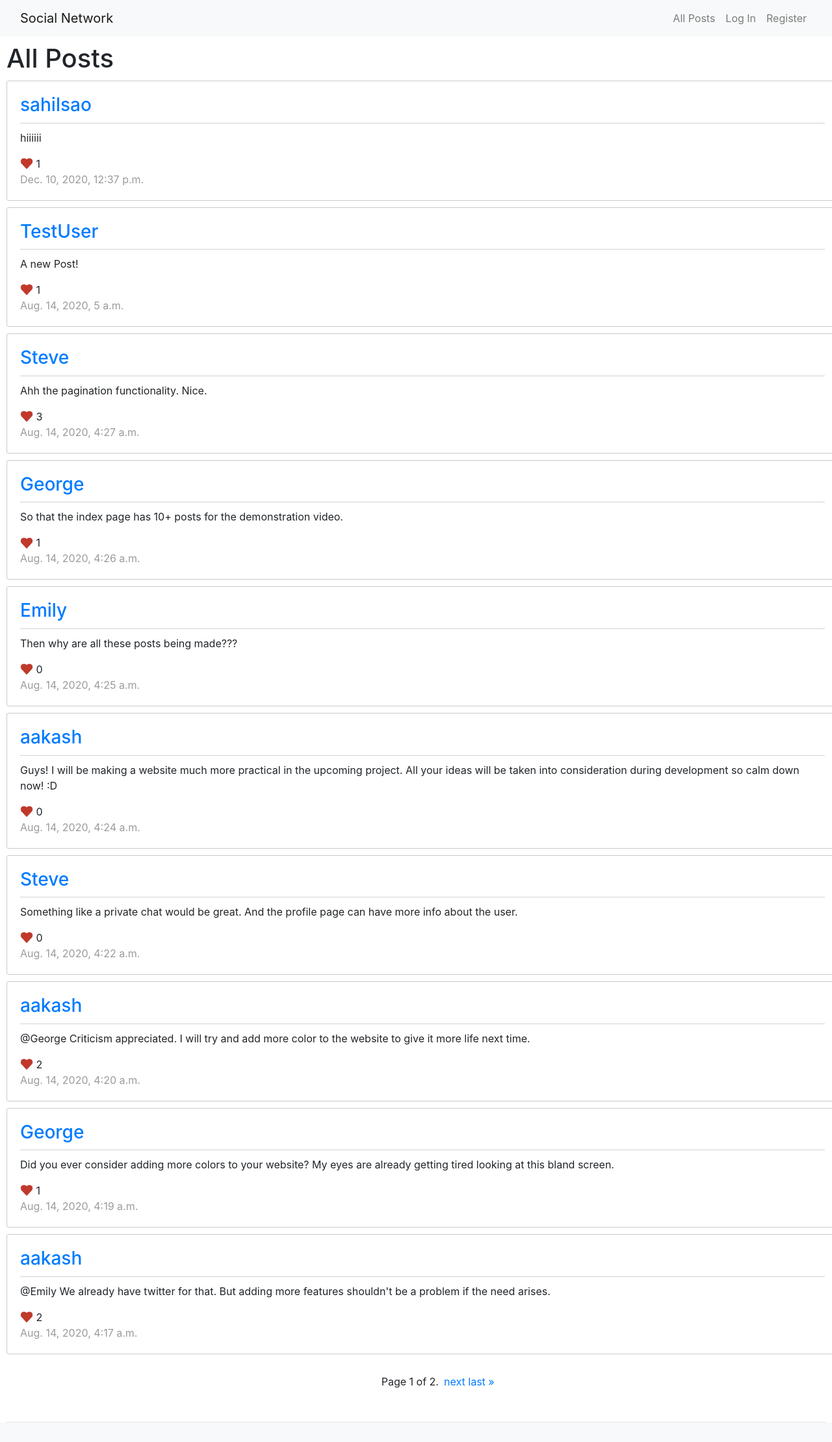
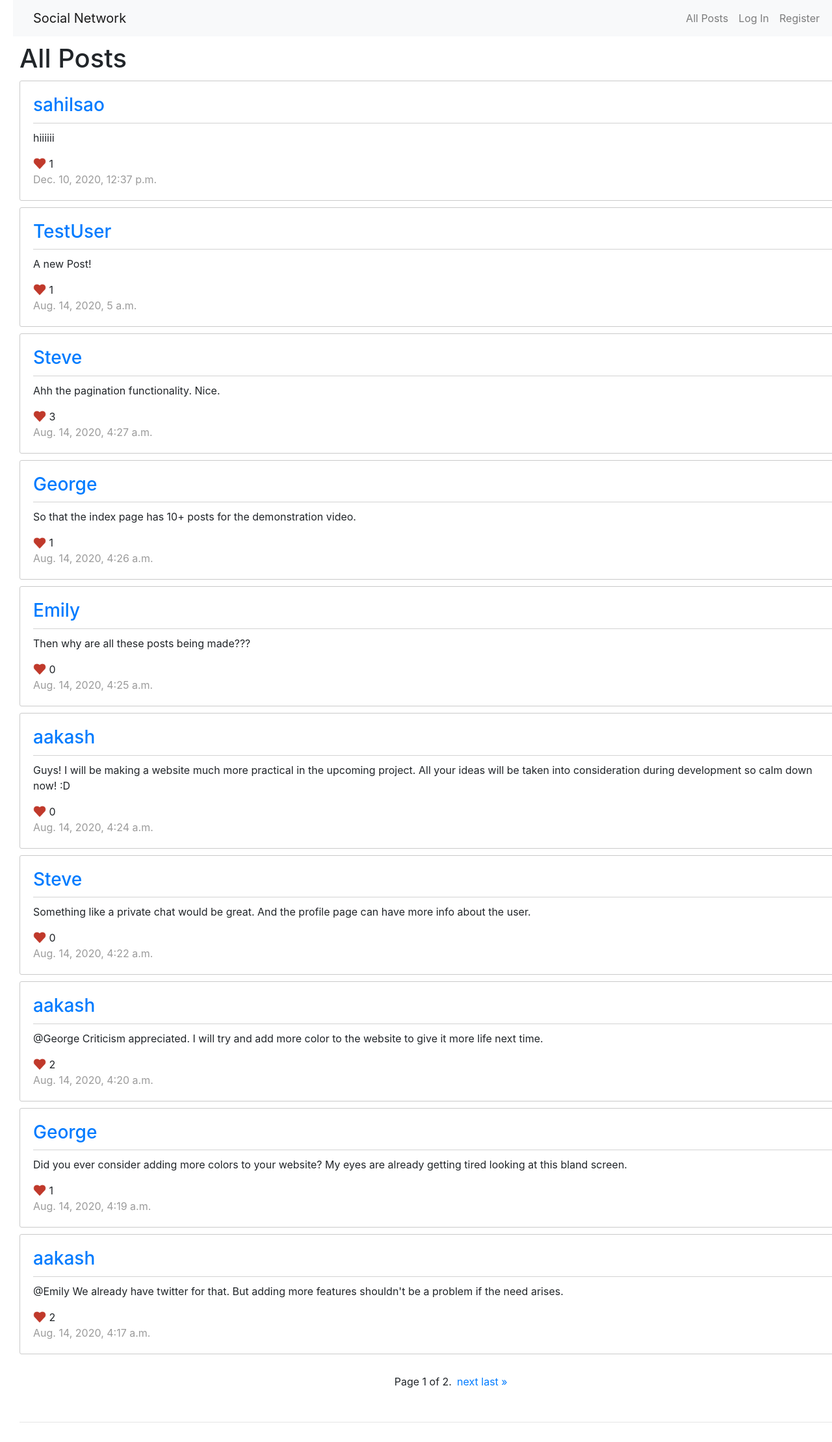
Before and after one commit to sahilsao/Basic-Social-Network-master, a Django app: page / in a window 1280 px wide. Shown: the whole page at 65% size. Before the commit the page ends 2189 px from the top, so only its background shows below. Run offline with Django 3.2, Linux system fonts and the light colour scheme; data comes from the database, SQL or seed files in the repository; some libraries are stand-ins or nearby versions.

Commit message:
Update styles.css

```diff
--- a/network/static/network/styles.css
+++ b/network/static/network/styles.css
@@ -1,8 +1,8 @@
 html, body {
     width: 100%;
-    height: 100%;
-    margin-left: auto;
-    margin-right: auto;
+    height: auto;
+    margin-left: 10px;
+    margin-right: 10px;
     background-size: 100%;
 }
 
```
